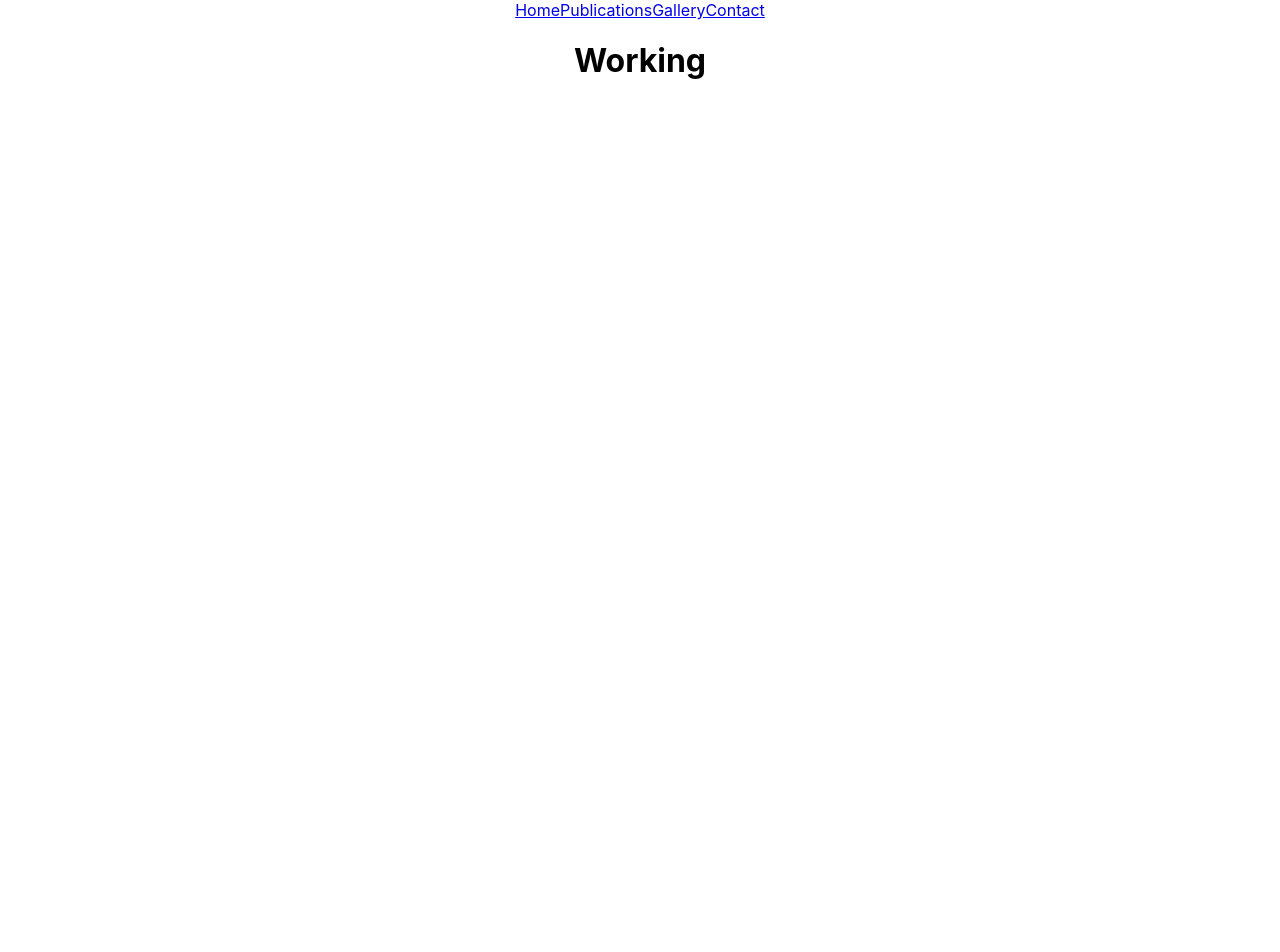
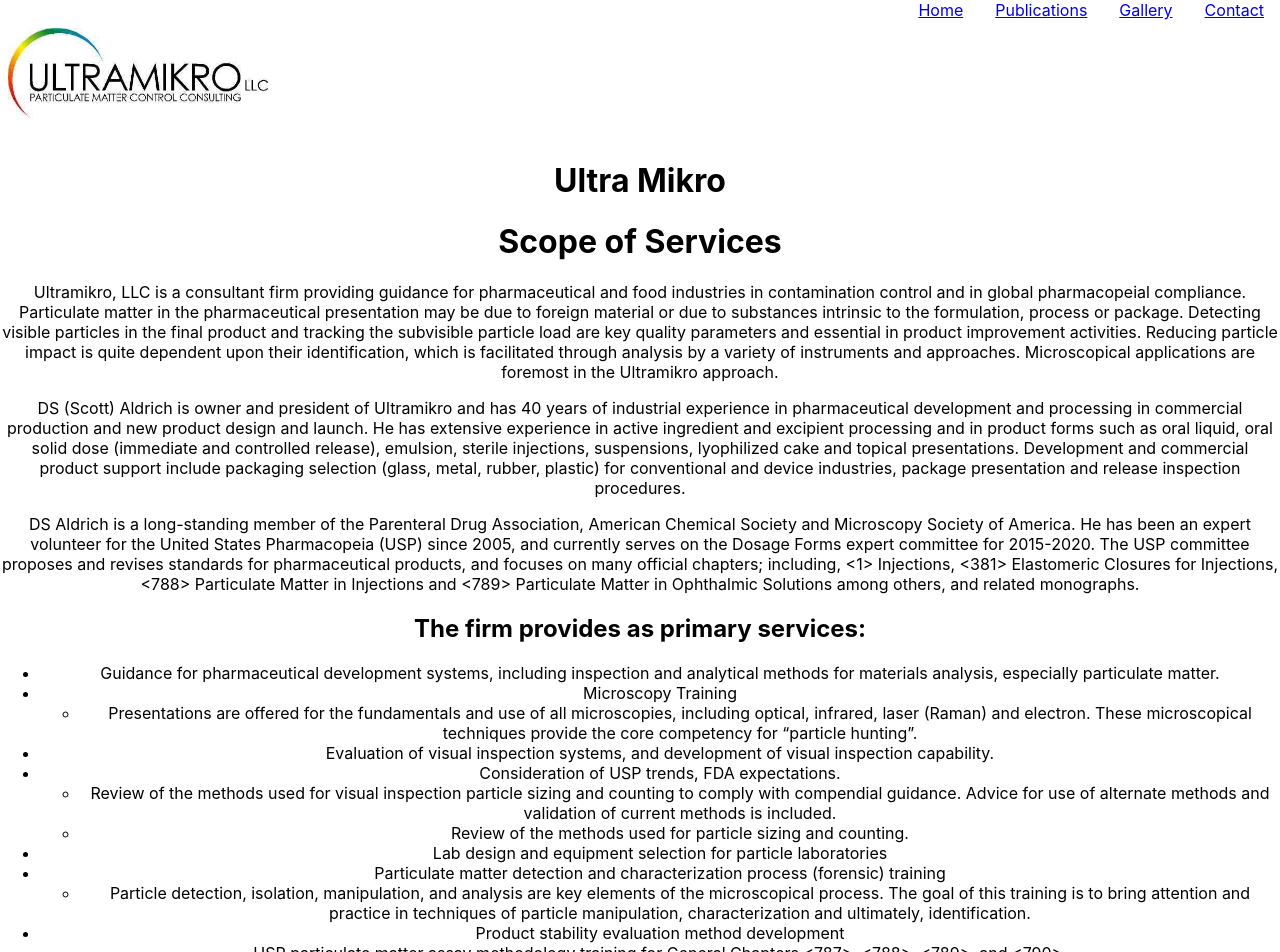
Before and after one commit to meloegel/ultraMikro, a React (Create React App) app: page / in a window 1280 px wide. Shown: the top 952 px of the page. Before the commit the page ends 800 px from the top, so only its background shows below. Built offline with nearby package versions, Linux system fonts and the light colour scheme.

Commit message:
added more to Home page

```diff
--- a/src/App.css
+++ b/src/App.css
@@ -1,10 +1,5 @@
 .App {
   text-align: center;
-}
-
-.App-logo {
-  height: 40vmin;
-  pointer-events: none;
 }
 
 @media (prefers-reduced-motion: no-preference) {
@@ -24,6 +19,21 @@
   color: white;
 }
 
-.App-link {
-  color: #61dafb;
+/* |||  Nav  ||| */
+
+.navLogo {
+  max-height: 100px;
 }
+.nav {
+  width: 100%;
+}
+.navLinks {
+  text-align: right;
+}
+.navLinks a {
+  padding: 1rem;
+}
+.navLogoDiv {
+  text-align: left;
+  padding: 0.5rem;
+}
--- a/src/App.js
+++ b/src/App.js
@@ -12,11 +12,16 @@
   return (
     <Router>
       <div className="App">
-        <nav>
-          <NavLink to="/">Home</NavLink>
-          <NavLink to="/publications" >Publications</NavLink>
-          <NavLink to='/gallery'>Gallery</NavLink>
-          <NavLink to='/contact'>Contact</NavLink>
+        <nav className='nav'>
+          <div className='navLinks'>
+            <NavLink to="/">Home</NavLink>
+            <NavLink to="/publications" >Publications</NavLink>
+            <NavLink to='/gallery'>Gallery</NavLink>
+            <NavLink to='/contact'>Contact</NavLink>
+          </div>
+          <div className='navLogoDiv'>
+            <img src={require('./img/logo.jpg')} alt='logo' className='navLogo' />
+          </div>
         </nav>
         <div>
           <Switch>
--- a/src/components/Home.js
+++ b/src/components/Home.js
@@ -6,7 +6,64 @@
 
     return (
         <div>
-            <h1>Working</h1>
+            <div className='titleDiv'>
+                <h1>Ultra Mikro</h1>
+            </div>
+            <h1>Scope of Services</h1>
+            <p>Ultramikro, LLC is a consultant firm providing guidance for pharmaceutical and food industries in
+            contamination control and in global pharmacopeial compliance. Particulate matter in the pharmaceutical
+            presentation may be due to foreign material or due to substances intrinsic to the formulation, process or
+            package. Detecting visible particles in the final product and tracking the subvisible particle load are key
+            quality parameters and essential in product improvement activities. Reducing particle impact is quite
+            dependent upon their identification, which is facilitated through analysis by a variety of instruments and
+            approaches. Microscopical applications are foremost in the Ultramikro approach.</p>
+
+            <p>DS (Scott) Aldrich is owner and president of Ultramikro and has 40 years of industrial experience in
+            pharmaceutical development and processing in commercial production and new product design and launch. He has
+            extensive experience in active ingredient and excipient processing and in product forms such as oral liquid,
+            oral solid dose (immediate and controlled release), emulsion, sterile injections, suspensions, lyophilized
+            cake and topical presentations. Development and commercial product support include packaging selection
+            (glass, metal, rubber, plastic) for conventional and device industries, package presentation and release
+            inspection procedures.</p>
+
+            <p>DS Aldrich is a long-standing member of the Parenteral Drug Association, American Chemical Society and
+            Microscopy Society of America. He has been an expert volunteer for the United States Pharmacopeia (USP)
+            since 2005, and currently serves on the Dosage Forms expert committee for 2015-2020. The USP committee
+            proposes and revises standards for pharmaceutical products, and focuses on many official chapters;
+            including, &lt;1&gt; Injections, &lt;381&gt; Elastomeric Closures for Injections, &lt;788&gt; Particulate
+            Matter in Injections and &lt;789&gt; Particulate Matter in Ophthalmic Solutions among others, and related
+            monographs.</p>
+
+            <h2 id='about'>The firm provides as primary services:</h2>
+            <ul>
+                <li>Guidance for pharmaceutical development systems, including inspection and analytical methods for
+                materials analysis, especially particulate matter.</li>
+                <li> Microscopy Training </li>
+                <ul class='subList'>
+                    <li>
+                        Presentations are offered for the fundamentals and use of all microscopies, including optical, infrared,
+                        laser (Raman) and electron. These microscopical techniques provide the core competency for “particle
+                        hunting”.</li>
+                </ul>
+                <li>Evaluation of visual inspection systems, and development of visual inspection capability. </li>
+                <li> Consideration of USP trends, FDA expectations.</li>
+                <ul class='subList'>
+                    <li>Review of the methods used for visual inspection particle sizing and counting to comply with compendial
+                    guidance. Advice for use of alternate methods and validation of current methods is included. </li>
+
+                    <li>Review of the methods used for particle sizing and counting.</li>
+                </ul>
+                <li>Lab design and equipment selection for particle laboratories</li>
+                <li>Particulate matter detection and characterization process (forensic) training </li>
+                <ul class='subList'>
+                    <li>Particle detection, isolation, manipulation, and analysis are key elements of the microscopical process.
+                    The goal of this training is to bring attention and practice in techniques of particle manipulation,
+                    characterization and ultimately, identification.</li>
+                </ul>
+                <li>Product stability evaluation method development</li>
+                <li>USP particulate matter assay methodology training for General Chapters &lt;787&gt;, &lt;788&gt;,
+                &lt;789&gt;, and &lt;790&gt;.</li>
+            </ul>
         </div>
     )
 }
```
